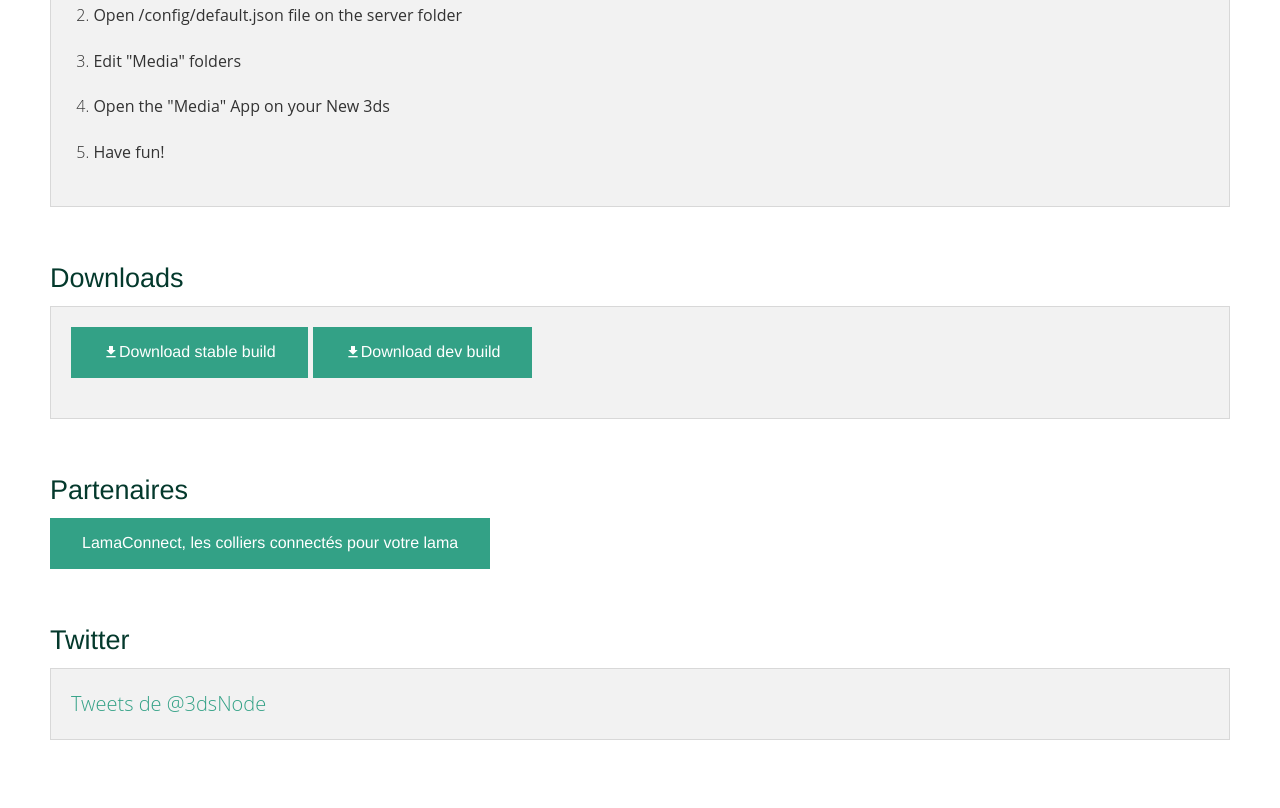
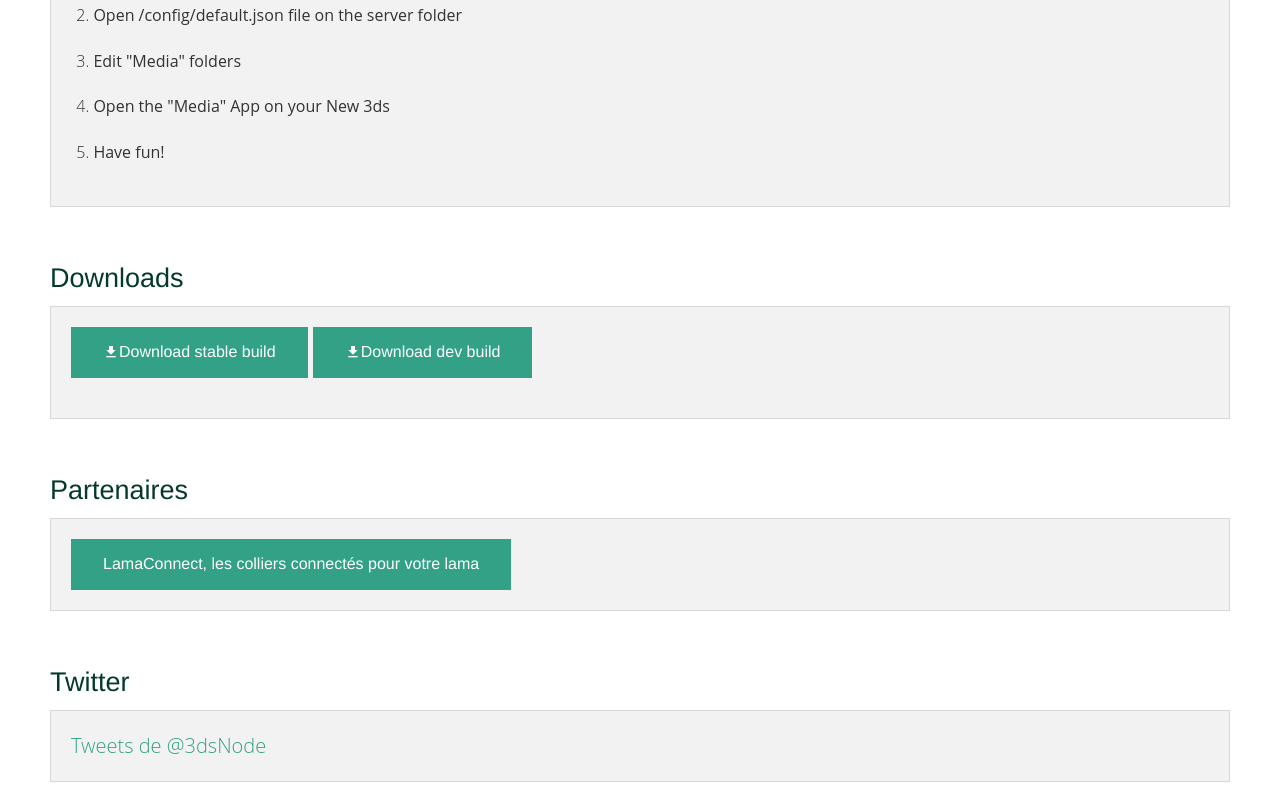
Before and after one commit to 3dsNode/3dsnode.github.io, a plain HTML site: page index.html in a window 1280 px wide. Shown: the part 1863-2671 px from the top of the page. Drawn offline with Linux system fonts and the light colour scheme.

Commit message:
Update index.html

```diff
--- a/index.html
+++ b/index.html
@@ -29,6 +29,7 @@
 				<dd data-magellan-arrival="examples"><a href="#examples">Examples</a></dd>
 				<dd data-magellan-arrival="howto"><a href="#howto">How to use</a></dd>
 				<dd data-magellan-arrival="downloads"><a href="#downloads">Downloads</a></dd>
+				<dd data-magellan-arrival="partners"><a href="#partners">Partenaires</a></dd>
 				<dd data-magellan-arrival="twitter"><a href="#twitter">Twitter</a></dd>
 			</dl>
 		</div>
@@ -107,7 +108,7 @@
 		<br/>
 		<a name="partners"></a>
 		<h3 data-magellan-destination="partners">Partenaires</h3>
-		<div>
+		<div class="panel">
 			<a href="http://lamaconnect.fr" class="button">LamaConnect, les colliers connectés pour votre lama</a>
 		</div>
 		<br/>
```
